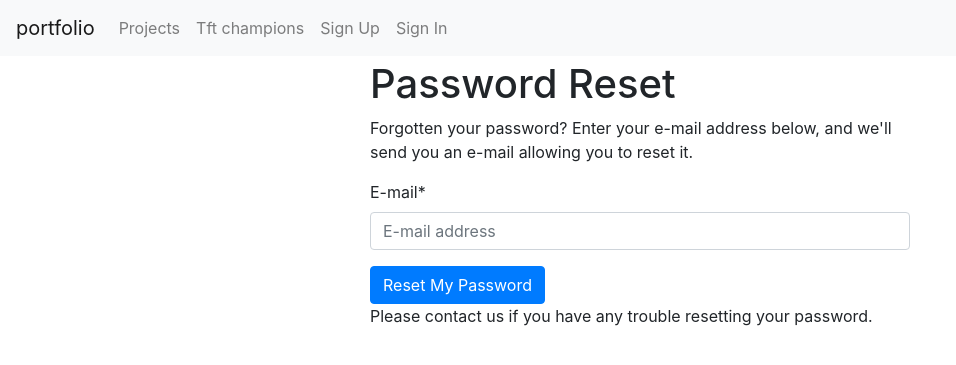
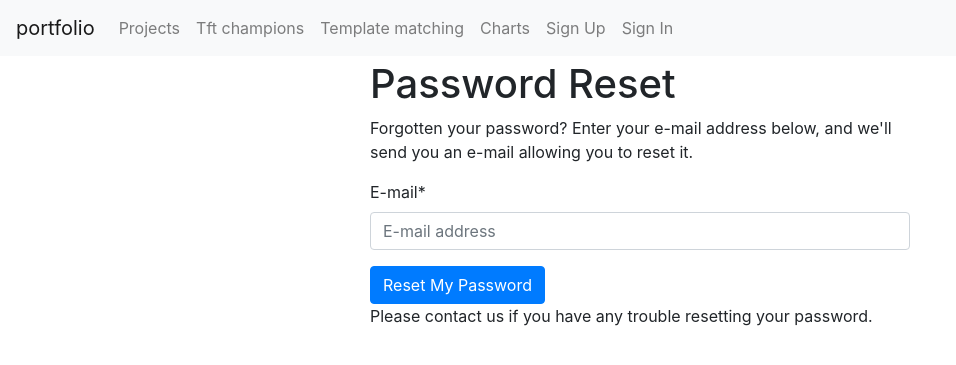
Before and after one commit to Pompeiro/portfolio, a Django app: page /accounts/password/reset/ in a window 1280 px wide. Shown: the top 365 px of the page, without its empty margins (0-956 px from the left). Run offline with Django 3.2, Linux system fonts and the light colour scheme; some libraries are stand-ins or nearby versions.

Commit message:
Add templatematching and charts app buttons in base navbar

```diff
--- a/portfolio/templates/base.html
+++ b/portfolio/templates/base.html
@@ -60,6 +60,12 @@
             <li class="nav-item">
               <a id="log-in-link" class="nav-link" href="{% url 'tftchampions:list' %}">Tft champions</a>
             </li>
+            <li class="nav-item">
+              <a id="log-in-link" class="nav-link" href="{% url 'templatematching:add' %}">Template matching</a>
+            </li>
+            <li class="nav-item">
+              <a id="log-in-link" class="nav-link" href="{% url 'charts:list' %}">Charts</a>
+            </li>
             {% if request.user.is_authenticated %}
               <li class="nav-item">
                 {# URL provided by django-allauth/account/urls.py #}
```
